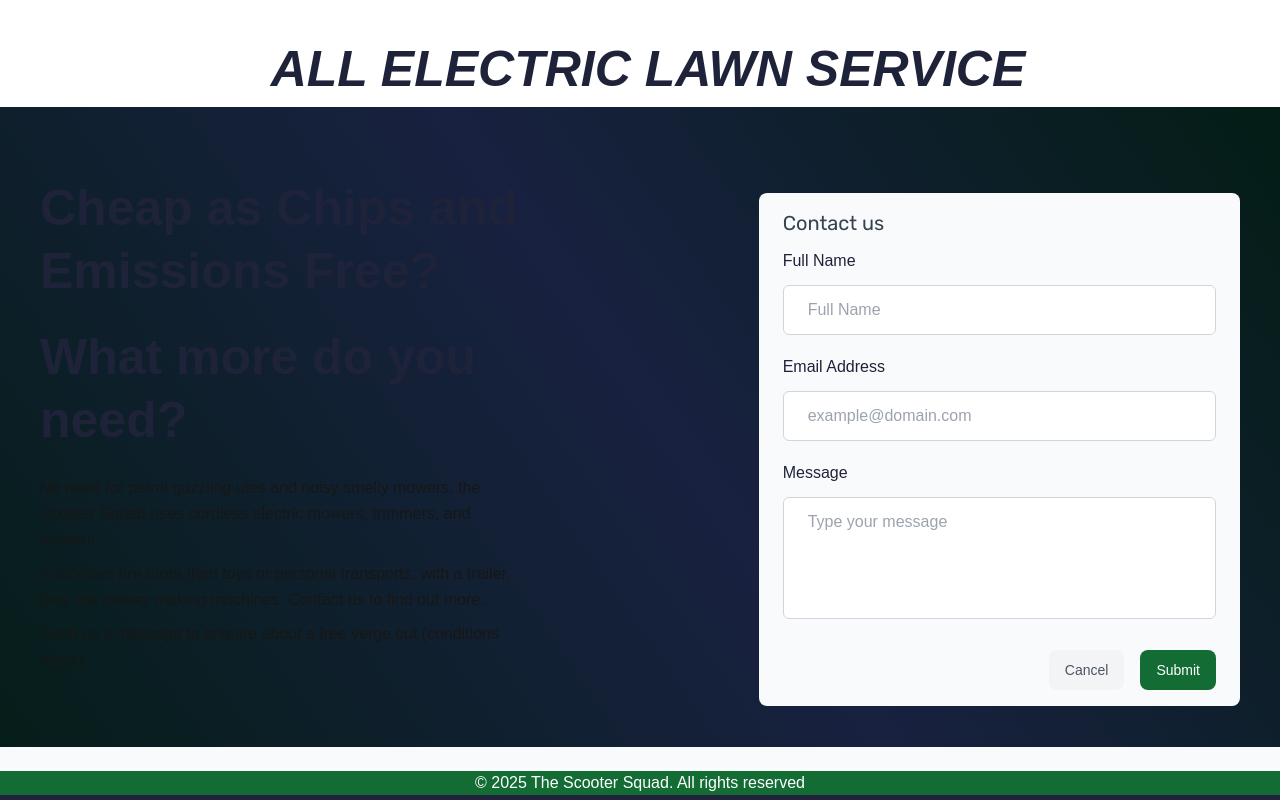
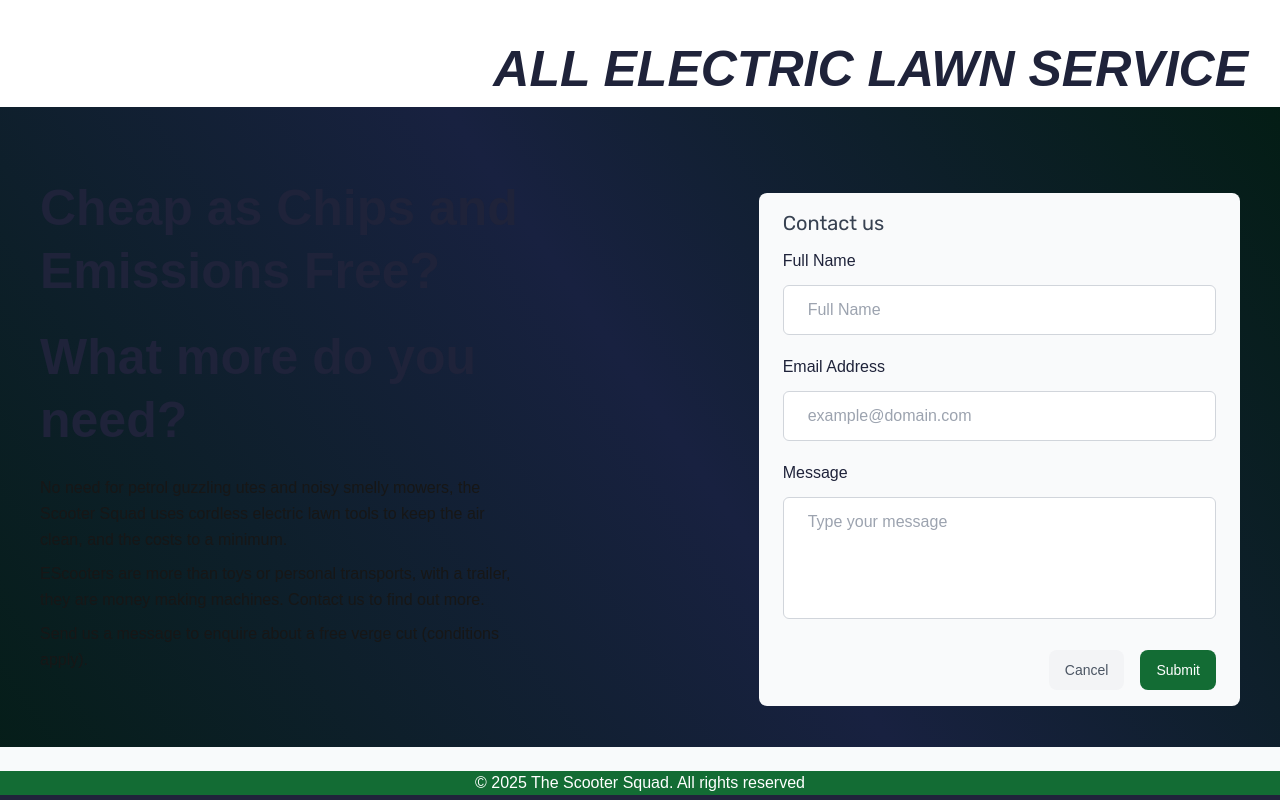
Before and after one commit to berrrich/e-team.net.au, a Next.js app: page / in a window 1280 px wide. Built offline with nearby package versions, Linux system fonts and the light colour scheme; a web font is replaced by a local one.

Commit message:
More header

```diff
--- a/app/components/Header/index.tsx
+++ b/app/components/Header/index.tsx
@@ -7,14 +7,14 @@ import Image from "next/image";
 const Header = () => {
 return (
 
-      <header className="navbar left-0 top-0 z-50 pt-8 px-4 w-full border-stroke bg-white dark:border-stroke-dark justify-center">
+      <header className="navbar left-0 top-0 z-50 pt-8 px-4 w-full border-stroke bg-white dark:border-stroke-dark">
         <div className="container relative max-w-[1330px]">
-            <div className="flex justify-between">
-            <div className="block pl-4 lg:py-0 w-3/8 sm-bg-">
+            <div className="flex flex-row justify-between items-center">
+            <div className="lg:py-0 w-3/8">
               <Link href="/" className="block">
                 <Image
-                  width={229}
-                  height={90}
+                  width={400}
+                  height={115}
                   src={"/images/logo/TSSHoldingLogo.png"}
                   alt="Logo"
                   priority
@@ -22,7 +22,8 @@ return (
                 />
               </Link>
             </div>
-            <div className="container items-center w-5/8"><h1 className="text-black sm:text-[50px] md:text-[50px] lg:text-[42px] xl:text-[50px] font-bold italic text-center">ALL ELECTRIC LAWN SERVICE</h1></div></div></div>
+            <div className="w-5/8">
+            <h1 className="text-black sm:text-[50px] md:text-[50px] lg:text-[42px] xl:text-[50px] font-bold italic text-center">ALL ELECTRIC LAWN SERVICE</h1></div></div></div>
             </header>
         );
 };
--- a/app/components/HeroArea/index.tsx
+++ b/app/components/HeroArea/index.tsx
@@ -18,7 +18,7 @@ const HeroArea = () => {
                 <h1 className="mb-6 text-3xl font-bold leading-tight text-black dark:text-white sm:text-[40px] md:text-[50px] lg:text-[42px] xl:text-[50px]">What more do you need?
                 </h1>
                 <p className="mb-2 max-w-[475px] text-base leading-relaxed text-body dark:text-green-400">
-                No need for petrol guzzling utes and noisy smelly mowers, the Scooter Squad uses cordless electric mowers, trimmers, and blowers.
+                No need for petrol guzzling utes and noisy smelly mowers, the Scooter Squad uses cordless electric lawn tools to keep the air clean, and the costs to a minimum.
                 </p>
                 <p className="mb-2 max-w-[475px] text-base leading-relaxed text-body dark:text-green-400">
                 EScooters are more than toys or personal transports, with a trailer, they are money making machines. Contact us to find out more.
```
